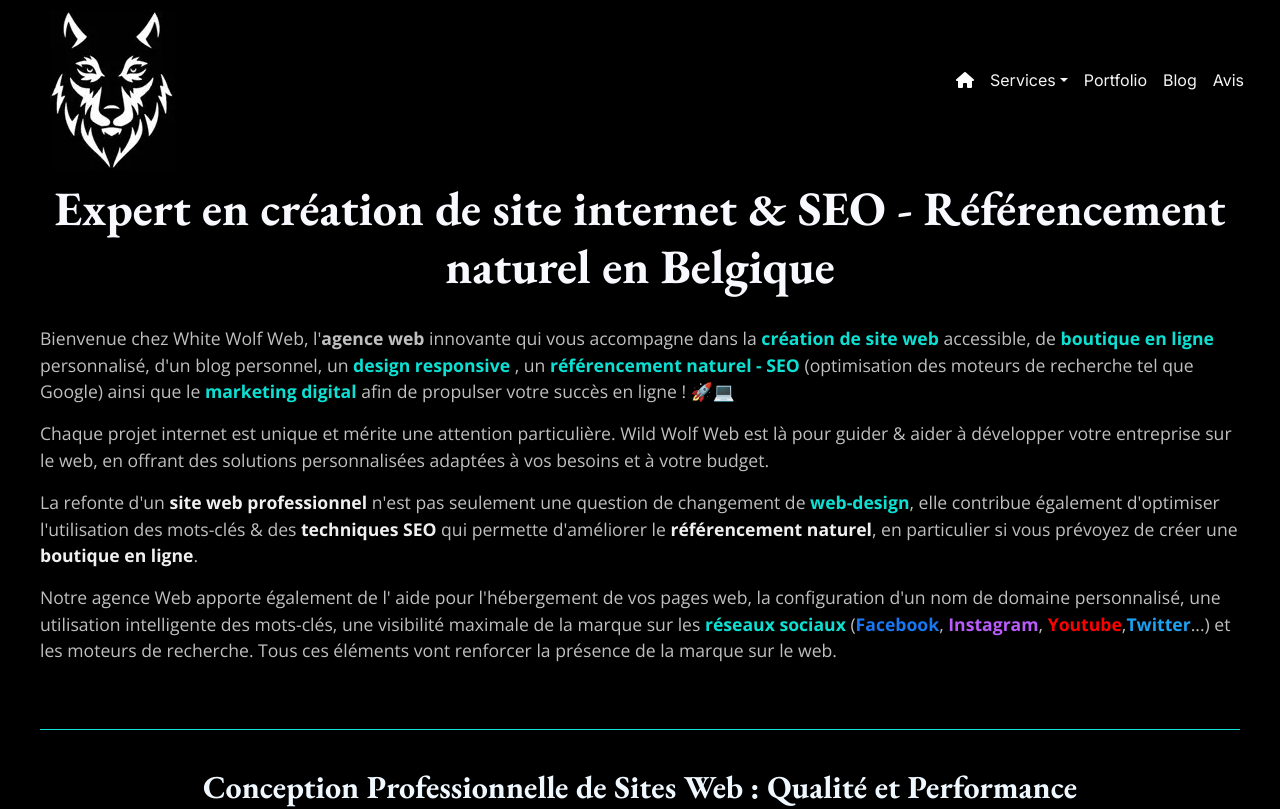
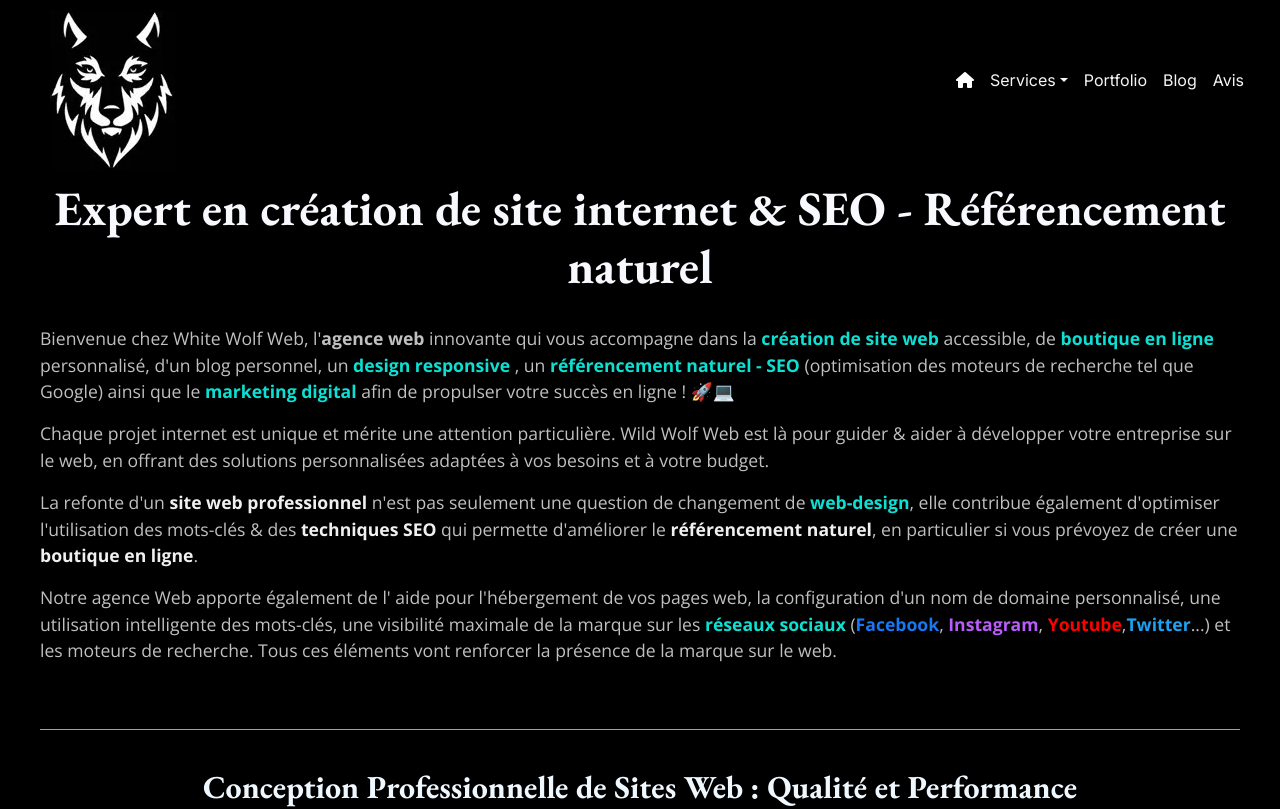
Before and after one commit to White-Wolf-Web/White-wolf-web.com, a Next.js app: page / in a window 1280 px wide. Shown: the top 809 px of the page. Built offline with nearby package versions, Linux system fonts and the light colour scheme.

Commit message:
Update page.js

```diff
--- a/app/page.js
+++ b/app/page.js
@@ -21,7 +21,7 @@
 	return (
 		<>
 			<div className={styles.bienvenueContent}>
-				<h1>Expert en création de site internet & SEO - Référencement naturel en Belgique</h1>
+				<h1>Expert en création de site internet & SEO - Référencement naturel</h1>
 				<p>
 					Bienvenue chez White Wolf Web, l&apos;<span className={styles.colorLightGrey}></span><strong>agence web</strong> innovante qui vous accompagne dans la{" "}
 					<Link href="/articles/creation-site-web" className={styles.internalLink}>
```
